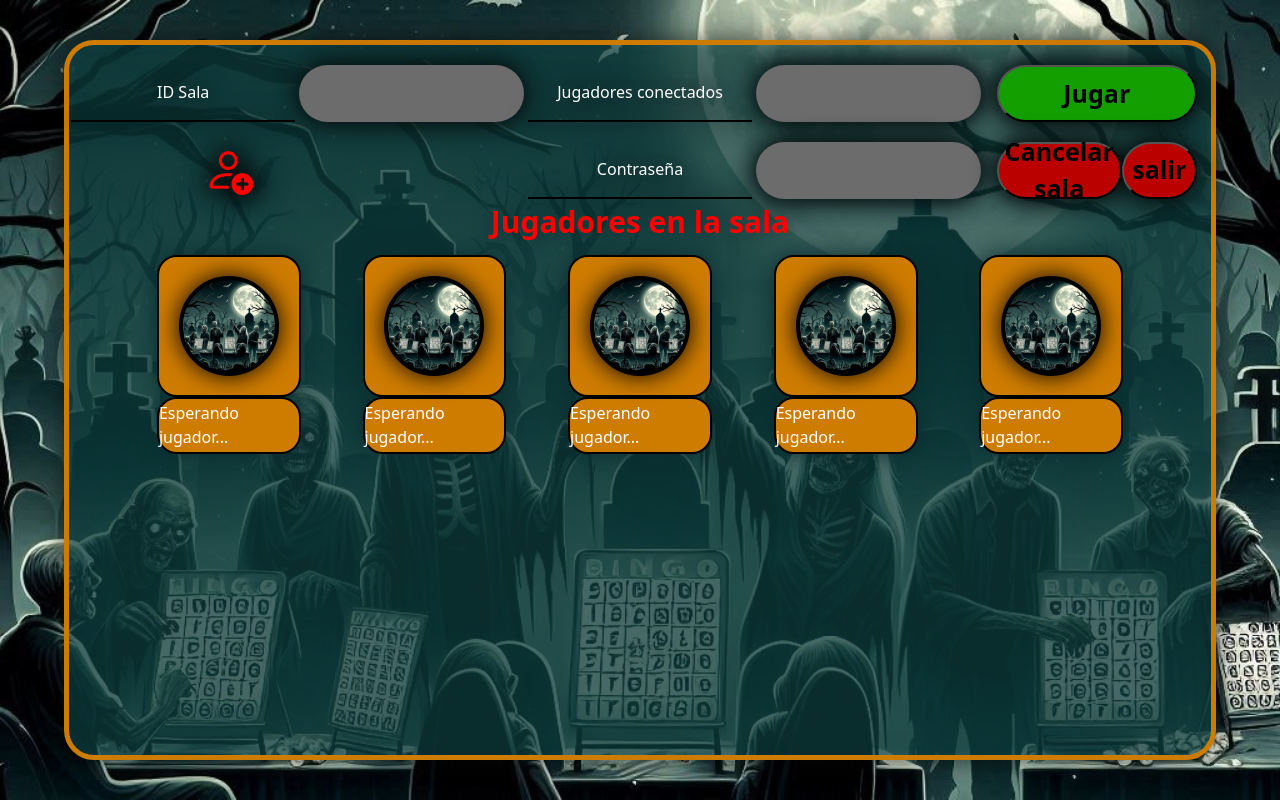
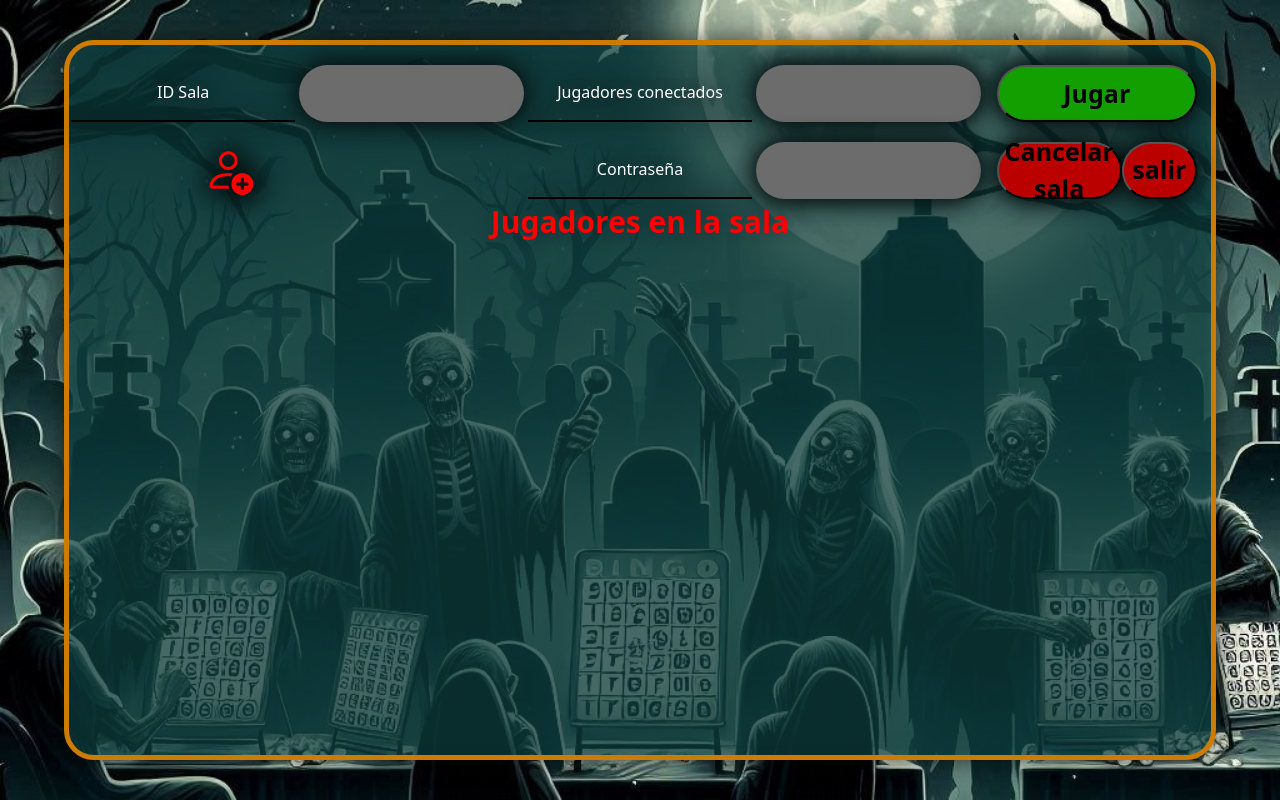
Before and after one commit to brayancortes22/zombie-bingo, a PHP site: page /html/jugadoresSala.html in a window 1280 px wide. Run offline with PHP 8.4, Linux system fonts and the light colour scheme.

Commit message:
ya quedo los ajustes que le faltaban al jugadores en la sala solo faltaria lo de la ivitacion de los amigos

```diff
--- a/zombie-plash/css/jugadoresSala.css
+++ b/zombie-plash/css/jugadoresSala.css
@@ -107,7 +107,7 @@
 }
 .col2{
     border: solid black 2px;
-    height: 100%;
+    height: 50%;
     width: 100%;
     margin-left: 3%;
     margin-right: 3%;
@@ -176,3 +176,74 @@
     margin-left: 90px;
 
 }
+
+/* Nuevos estilos para el contenedor de jugadores */
+#contenedorJugadores {
+    display: flex;
+    flex-direction: column;
+    align-items: center;
+    width: 90%;
+    max-height: 60vh; /* Ajusta según sea necesario */
+    overflow-y: auto;
+    padding: 20px;
+    margin-top: 20px;
+    gap: 20px; /* Reducido el espacio entre filas de jugadores */
+}
+
+.fila-jugadores {
+    display: flex;
+    flex-direction: column;
+    align-items: center;
+    width: 100%;
+    gap: 10px; /* Reducido el espacio entre círculos y nombres */
+}
+
+/* Ajustes a los estilos existentes */
+.row1 {
+    display: flex;
+    justify-content: center;
+    width: 100%;
+    height: auto; /* Altura automática basada en el contenido */
+    gap: 20px; /* Espacio entre jugadores en la misma fila */
+}
+.row2{
+    display: flex;
+    justify-content: center;
+    width: 100%;
+    height: auto; /* Altura automática basada en el contenido */
+    gap: 20px; /* Espacio entre jugadores en la misma fila */
+}
+.col2 {
+    flex: 1;
+    max-width: 120px; /* Ajusta según sea necesario */
+    display: flex;
+    flex-direction: column;
+    align-items: center;
+    text-align: center;
+    height: auto; /* Altura automática basada en el contenido */
+}
+
+.circulo {
+    width: 80px;
+    height: 80px;
+    margin-bottom: 10px; /* Espacio entre círculo y nombre */
+}
+
+/* Estilos para la barra de desplazamiento */
+#contenedorJugadores::-webkit-scrollbar {
+    width: 10px;
+}
+
+#contenedorJugadores::-webkit-scrollbar-track {
+    background: rgba(241, 241, 241, 0.3);
+    border-radius: 5px;
+}
+
+#contenedorJugadores::-webkit-scrollbar-thumb {
+    background: rgba(136, 136, 136, 0.5);
+    border-radius: 5px;
+}
+
+#contenedorJugadores::-webkit-scrollbar-thumb:hover {
+    background: rgba(85, 85, 85, 0.7);
+}
--- a/zombie-plash/html/jugadoresSala.html
+++ b/zombie-plash/html/jugadoresSala.html
@@ -1,5 +1,5 @@
 <!DOCTYPE html>
-<html lang="en">
+<html lang="es">
 <head>
     <meta charset="UTF-8">
     <link rel="stylesheet" href="https://cdn.jsdelivr.net/npm/bootstrap-icons@1.11.3/font/bootstrap-icons.min.css">
@@ -11,7 +11,23 @@
       integrity="sha384-T3c6CoIi6uLrA9TneNEoa7RxnatzjcDSCmG1MXxSR1GAsXEV/Dwwykc2MPK8M2HN"
       crossorigin="anonymous"
     />
-    <title>Crea tu sala</title>
+    <title>Jugadores en la Sala</title>
+    <style>
+
+        /* Estilo para la barra de desplazamiento */
+        #contenedorJugadores::-webkit-scrollbar {
+            width: 10px;
+        }
+        #contenedorJugadores::-webkit-scrollbar-track {
+            background: #f1f1f1;
+        }
+        #contenedorJugadores::-webkit-scrollbar-thumb {
+            background: #888;
+        }
+        #contenedorJugadores::-webkit-scrollbar-thumb:hover {
+            background: #555;
+        }
+    </style>
 </head>
 <body>
     <div class="container-fluid">
@@ -41,19 +57,8 @@
                     </div>
                 </div>
                 <div class="titulo"><strong>Jugadores en la sala</strong></div>
-                <div class="row1" id="circulosJugadores">
-                    <div class="col2"><div class="circulo"></div></div>
-                    <div class="col2"><div class="circulo"></div></div>
-                    <div class="col2"><div class="circulo"></div></div>
-                    <div class="col2"><div class="circulo"></div></div>
-                    <div class="col2"><div class="circulo"></div></div>
-                </div>
-                <div class="row2" id="nombresJugadores">
-                    <div class="col2">Esperando jugador...</div>
-                    <div class="col2">Esperando jugador...</div>
-                    <div class="col2">Esperando jugador...</div>
-                    <div class="col2">Esperando jugador...</div>
-                    <div class="col2">Esperando jugador...</div>
+                <div id="contenedorJugadores">
+                    <!-- Aquí se generarán dinámicamente las filas de jugadores -->
                 </div>
             </div>
         </div>
@@ -67,34 +72,54 @@
             document.getElementById('jugadoresConectados').textContent = datosSala.jugadores_conectados + '/' + datosSala.max_jugadores;
             document.getElementById('contraseñaSala').textContent = datosSala.contraseña_sala;
 
-            // Función para actualizar la lista de jugadores
             function actualizarJugadores() {
                 fetch('../php/obtenerJugadoresSala.php?id_sala=' + datosSala.id_sala)
                     .then(response => response.json())
                     .then(jugadores => {
                         console.log("Jugadores recibidos:", jugadores);
-                        const circulosJugadores = document.getElementById('circulosJugadores').children;
-                        const nombresJugadores = document.getElementById('nombresJugadores').children;
+                        const contenedorJugadores = document.getElementById('contenedorJugadores');
+                        contenedorJugadores.innerHTML = ''; // Limpiar el contenedor
 
-                        // Actualizar cada posición de jugador
-                        for (let i = 0; i < circulosJugadores.length; i++) {
-                            const circulo = circulosJugadores[i].querySelector('.circulo');
-                            const nombreElement = nombresJugadores[i];
+                        const totalFilas = Math.ceil(datosSala.max_jugadores / 5);
 
-                            if (i < jugadores.length) {
-                                // Jugador conectado
-                                circulo.style.backgroundColor = '#00ff00'; // Verde para jugadores conectados
-                                nombreElement.textContent = jugadores[i].nombre_jugador;
-                                console.log(`Actualizando jugador ${i}: ${jugadores[i].nombre_jugador}`);
-                            } else {
-                                // Espacio vacío
-                                circulo.style.backgroundColor = '#ff0000'; // Rojo para espacios vacíos
-                                nombreElement.textContent = 'Esperando jugador...';
-                                console.log(`Posición ${i}: Esperando jugador`);
+                        for (let i = 0; i < totalFilas; i++) {
+                            const filaJugadores = document.createElement('div');
+                            filaJugadores.className = 'fila-jugadores';
+
+                            const filaCirculos = document.createElement('div');
+                            filaCirculos.className = 'row1';
+
+                            const filaNombres = document.createElement('div');
+                            filaNombres.className = 'row2';
+
+                            for (let j = 0; j < 5; j++) {
+                                const index = i * 5 + j;
+                                const colCirculo = document.createElement('div');
+                                colCirculo.className = 'col2';
+                                const circulo = document.createElement('div');
+                                circulo.className = 'circulo';
+                                colCirculo.appendChild(circulo);
+                                filaCirculos.appendChild(colCirculo);
+
+                                const colNombre = document.createElement('div');
+                                colNombre.className = 'col2';
+
+                                if (index < jugadores.length) {
+                                    circulo.style.backgroundColor = '#00ff00';
+                                    colNombre.textContent = jugadores[index].nombre_jugador;
+                                } else {
+                                    circulo.style.backgroundColor = '#ff0000';
+                                    colNombre.textContent = 'Esperando jugador...';
+                                }
+
+                                filaNombres.appendChild(colNombre);
                             }
+
+                            filaJugadores.appendChild(filaCirculos);
+                            filaJugadores.appendChild(filaNombres);
+                            contenedorJugadores.appendChild(filaJugadores);
                         }
 
-                        // Actualizar el contador de jugadores conectados
                         document.getElementById('jugadoresConectados').textContent = jugadores.length + '/' + datosSala.max_jugadores;
                     })
                     .catch(error => {
@@ -102,7 +127,6 @@
                     });
             }
 
-            // Actualizar jugadores inmediatamente y cada 5 segundos
             actualizarJugadores();
             setInterval(actualizarJugadores, 5000);
         }
```
Also changed, not shown: zombie-plash/js/jugadoresSala.js (added).
